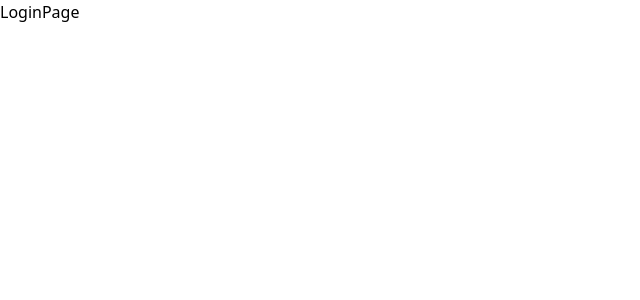
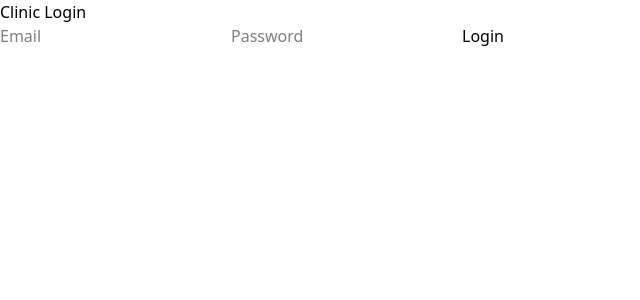
Before and after one commit to anoopvikram/Clinic-calendar, a React (Vite) app: page / in a window 1280 px wide. Shown: the top 300 px of the page, without its empty margins (0-640 px from the left). Built offline with nearby package versions, Linux system fonts and the light colour scheme.

Commit message:
Login page and Calendar page initialized

```diff
--- a/package.json
+++ b/package.json
@@ -11,7 +11,9 @@
   },
   "dependencies": {
     "@tailwindcss/vite": "^4.1.11",
+    "date-fns": "^4.1.0",
     "react": "^19.1.0",
+    "react-big-calendar": "^1.19.4",
     "react-dom": "^19.1.0",
     "react-router-dom": "^7.6.3",
     "tailwindcss": "^4.1.11"
--- a/src/pages/CalendarPage.jsx
+++ b/src/pages/CalendarPage.jsx
@@ -1,7 +1,46 @@
-import React from 'react'
+import React, { useState } from 'react';
+import { Calendar, dateFnsLocalizer } from 'react-big-calendar';
+import format from 'date-fns/format';
+import parse from 'date-fns/parse';
+import startOfWeek from 'date-fns/startOfWeek';
+import getDay from 'date-fns/getDay';
+import enUS from 'date-fns/locale/en-US';
+import 'react-big-calendar/lib/css/react-big-calendar.css';
+
+const locales = {
+  'en-US': enUS,
+};
+
+const localizer = dateFnsLocalizer({
+  format,
+  parse,
+  startOfWeek: () => startOfWeek(new Date(), { weekStartsOn: 0 }),
+  getDay,
+  locales,
+});
 
 export const CalendarPage = () => {
+  const [events, setEvents] = useState([]);
+
+  const handleSelectSlot = ({ start }) => {
+    alert(`Clicked on ${format(start, 'PP')}`);
+    // modal slot
+  };
+
   return (
-    <div>CalendarPage</div>
-  )
-}
+    <div className="calendar-page">
+      <h1 className="calendar-title">Appointment Calendar</h1>
+
+      <Calendar
+        localizer={localizer}
+        events={events}
+        startAccessor="start"
+        endAccessor="end"
+        selectable
+        onSelectSlot={handleSelectSlot}
+        style={{ height: 600, margin: '50px' }}
+        views={['month']}
+      />
+    </div>
+  );
+};
--- a/src/pages/LoginPage.jsx
+++ b/src/pages/LoginPage.jsx
@@ -1,7 +1,50 @@
-import React from 'react'
+import React, { useState } from 'react';
+import { useNavigate } from 'react-router-dom';
 
 export const LoginPage = () => {
+  const [email, setEmail] = useState('');
+  const [password, setPassword] = useState('');
+  const [error, setError] = useState('');
+  const navigate = useNavigate();
+
+  const handleLogin = (e) => {
+    e.preventDefault();
+    if (email === 'staff@clinic.com' && password === '123456') {
+      navigate('/calendar');
+    } else {
+      setError('Invalid credentials');
+    }
+  };
+
   return (
-    <div>LoginPage</div>
-  )
-}
+    <div className="login-page">
+      <form onSubmit={handleLogin} className="login-form">
+        <h2 className="login-heading">Clinic Login</h2>
+
+        <input
+          type="email"
+          placeholder="Email"
+          value={email}
+          onChange={(e) => setEmail(e.target.value)}
+          required
+          className="login-input"
+        />
+
+        <input
+          type="password"
+          placeholder="Password"
+          value={password}
+          onChange={(e) => setPassword(e.target.value)}
+          required
+          className="login-input"
+        />
+
+        {error && <p className="login-error">{error}</p>}
+
+        <button type="submit" className="login-button">
+          Login
+        </button>
+      </form>
+    </div>
+  );
+};
```
Also changed, not shown: src/components/AppointmentFormModal.jsx (added), 1 other file (tests, documents, lock files or other folders).
